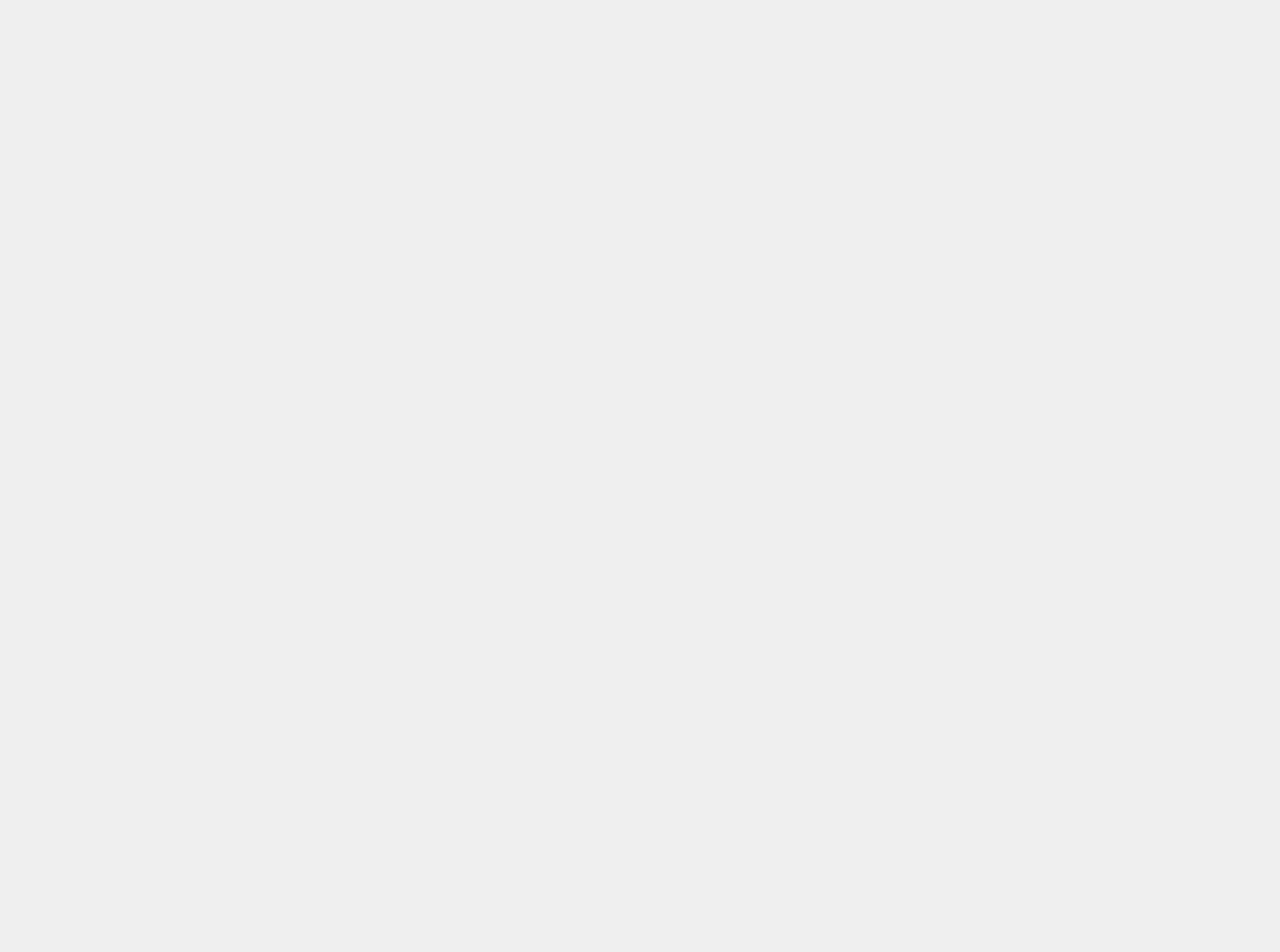
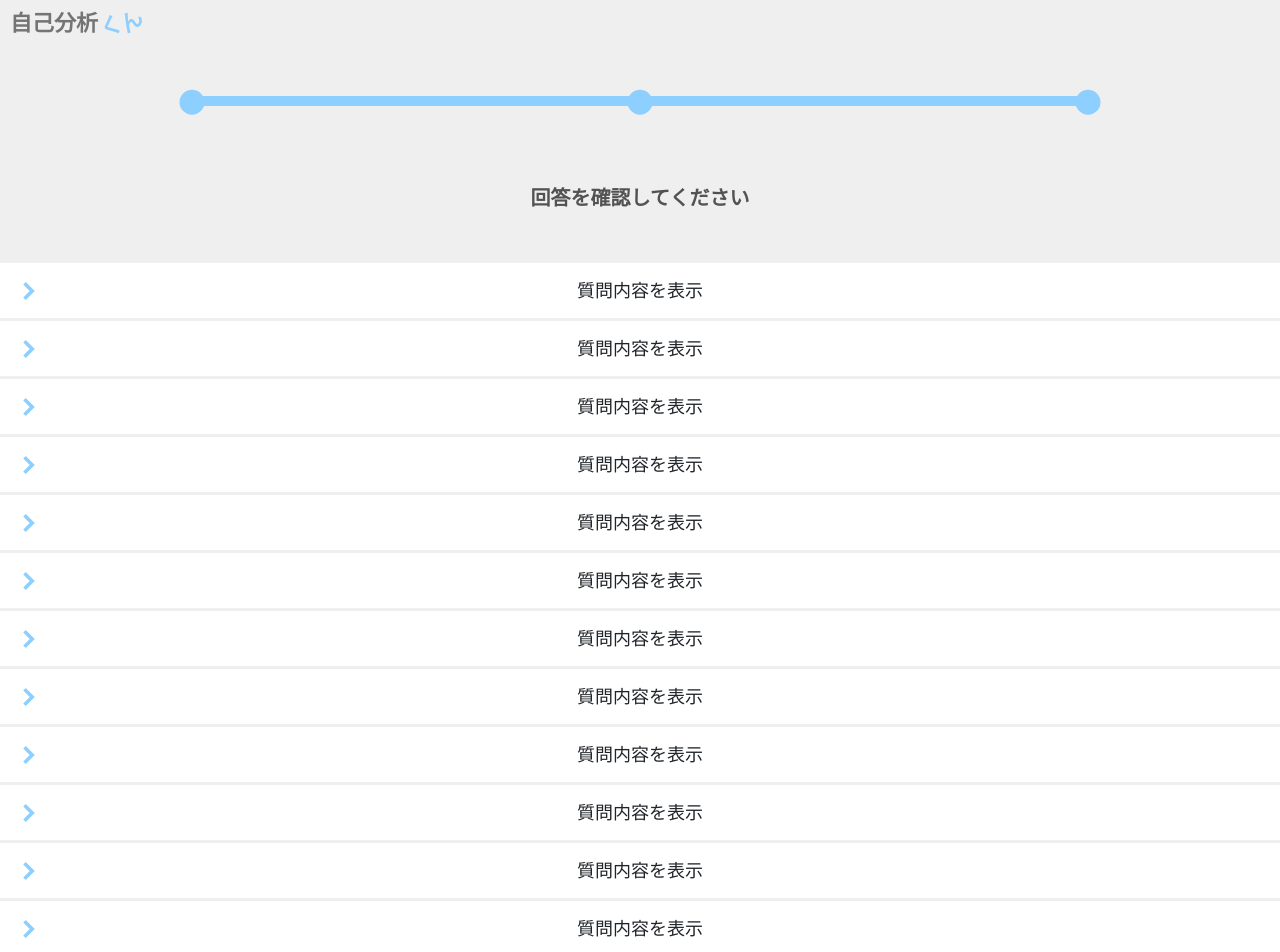
Before and after one commit to KojimaNaoyuki/self-analysis-tool, a React (Create React App) app: page /confirmanswerpage in a window 1280 px wide. Before the commit this address had no page. Shown: the top 952 px of the page. Before the commit the page ends 800 px from the top, so only its background shows below. Built offline with nearby package versions, Linux system fonts and the light colour scheme.

Commit message:
回答確認ページ開発完了

```diff
--- a/src/App.js
+++ b/src/App.js
@@ -4,12 +4,7 @@ import { BrowserRouter, Route, Routes, Link } from 'react-router-dom';
 
 import TestPage from './component/container/TestPage';
 import AnswerPage from './component/container/AnswerPage';
-
-const BaseBox = styled.div`
-  width: 100vw;
-  height: 100vh;
-  background-color: #EFEFEF;
-`;
+import ConfirmAnswerPage from './component/container/ConfirmAnswerPage';
 
 function App() {
   return (
@@ -17,6 +12,7 @@ function App() {
         <Routes>
           <Route exact path='/testpage' element={<TestPage />} />
           <Route exact path='/answerPage' element={<AnswerPage />} />
+          <Route exact path='/confirmanswerpage' element={<ConfirmAnswerPage />} />
         </Routes>
       </BrowserRouter>
   );
--- /dev/null
+++ b/src/component/container/ConfirmAnswerPage.js
@@ -0,0 +1,72 @@
+import { Component } from "react";
+import styled from 'styled-components';
+
+import Header from "../presentational/organisms/Header";
+import StatusBar from "../presentational/atoms/StatusBar";
+import ConfirmAnswerBox from "../presentational/organisms/ConfirmAnswerBox";
+import Btn from "../presentational/atoms/Btn";
+
+const ConfirmAnswerPageBox = styled.div`
+    text-align: center;
+`;
+
+const StatusBarWrap = styled.div`
+    padding: 50px 0;
+`;
+const Ms = styled.h3`
+    padding: 30px 0 45px;
+    font-size: 20px;
+    font-weight: bold;
+    color: #525252;
+`
+const BtnWrap = styled.div`
+    padding: 40px 0 45px;
+`
+
+class ConfirmAnswerPage extends Component {
+    constructor() {
+        super();
+    }
+
+    render() {
+        return(
+            <ConfirmAnswerPageBox>
+                {/* ヘッダー */}
+                <Header />
+                {/* ヘッダー */}
+
+                {/* 状態バー */}
+                <StatusBarWrap>
+                    <StatusBar step1Color="#8DCFFF" step2Color="#8DCFFF" step3Color="#8DCFFF" />
+                </StatusBarWrap>
+                {/* 状態バー */}
+
+                {/* メッセージ */}
+                <Ms>回答を確認してください</Ms>
+                {/* メッセージ */}
+
+                {/* 回答確認ボックス */}
+                <ConfirmAnswerBox qText="質問内容を表示" aText="回答内容を表示回答内容を表示回答内容を表示回答内容を表示回答内容を表示" />
+                <ConfirmAnswerBox qText="質問内容を表示" aText="回答内容を表示回答内容を表示回答内容を表示回答内容を表示回答内容を表示" />
+                <ConfirmAnswerBox qText="質問内容を表示" aText="回答内容を表示回答内容を表示回答内容を表示回答内容を表示回答内容を表示" />
+                <ConfirmAnswerBox qText="質問内容を表示" aText="回答内容を表示回答内容を表示回答内容を表示回答内容を表示回答内容を表示" />
+                <ConfirmAnswerBox qText="質問内容を表示" aText="回答内容を表示回答内容を表示回答内容を表示回答内容を表示回答内容を表示" />
+                <ConfirmAnswerBox qText="質問内容を表示" aText="回答内容を表示回答内容を表示回答内容を表示回答内容を表示回答内容を表示" />
+                <ConfirmAnswerBox qText="質問内容を表示" aText="回答内容を表示回答内容を表示回答内容を表示回答内容を表示回答内容を表示" />
+                <ConfirmAnswerBox qText="質問内容を表示" aText="回答内容を表示回答内容を表示回答内容を表示回答内容を表示回答内容を表示" />
+                <ConfirmAnswerBox qText="質問内容を表示" aText="回答内容を表示回答内容を表示回答内容を表示回答内容を表示回答内容を表示" />
+                <ConfirmAnswerBox qText="質問内容を表示" aText="回答内容を表示回答内容を表示回答内容を表示回答内容を表示回答内容を表示" />
+                <ConfirmAnswerBox qText="質問内容を表示" aText="回答内容を表示回答内容を表示回答内容を表示回答内容を表示回答内容を表示" />
+                <ConfirmAnswerBox qText="質問内容を表示" aText="回答内容を表示回答内容を表示回答内容を表示回答内容を表示回答内容を表示" />
+                {/* 回答確認ボックス */}
+
+                {/* ボタン */}
+                <BtnWrap>
+                    <Btn text="PDFとして保存" />
+                </BtnWrap>
+                {/* ボタン */}
+            </ConfirmAnswerPageBox>
+        );
+    }
+}
+export default ConfirmAnswerPage;
--- a/src/index.css
+++ b/src/index.css
@@ -22,6 +22,7 @@ code {
   background-color: #fff;
   font-size: 14px;
   overflow-wrap: break-word;
+  text-align: left;
 
   height: 0px;
   opacity: 0;
```
